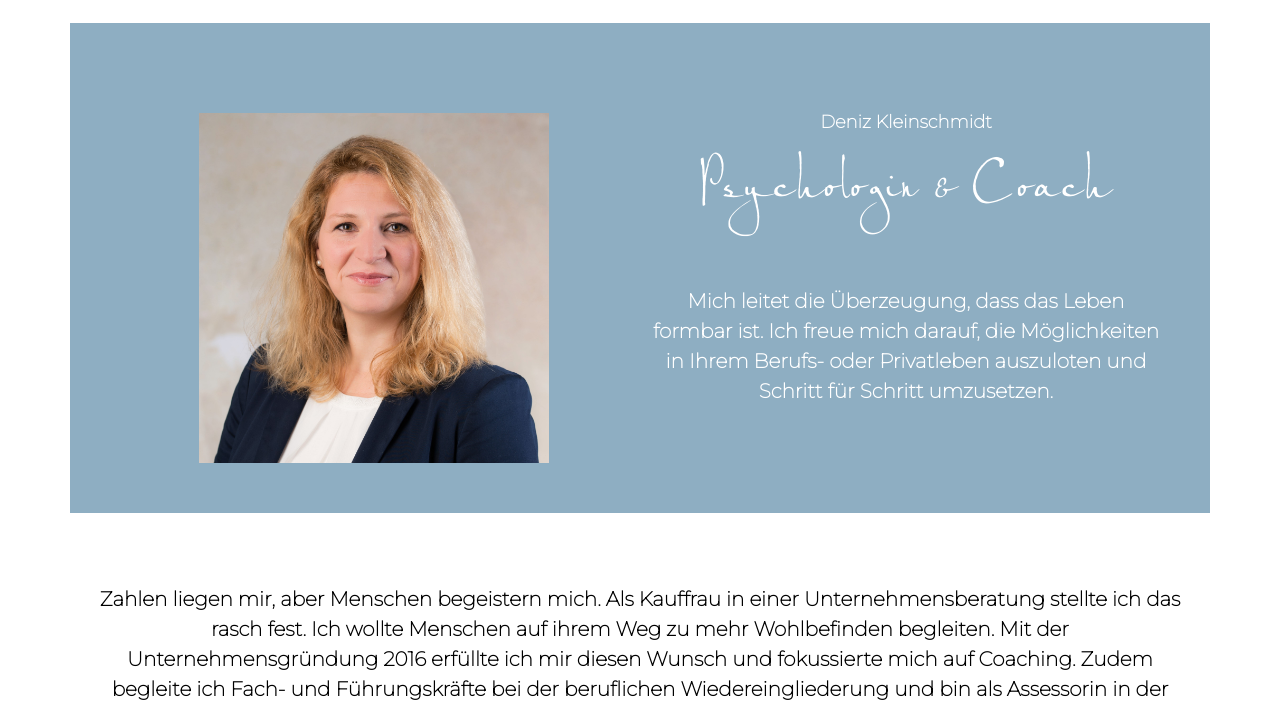
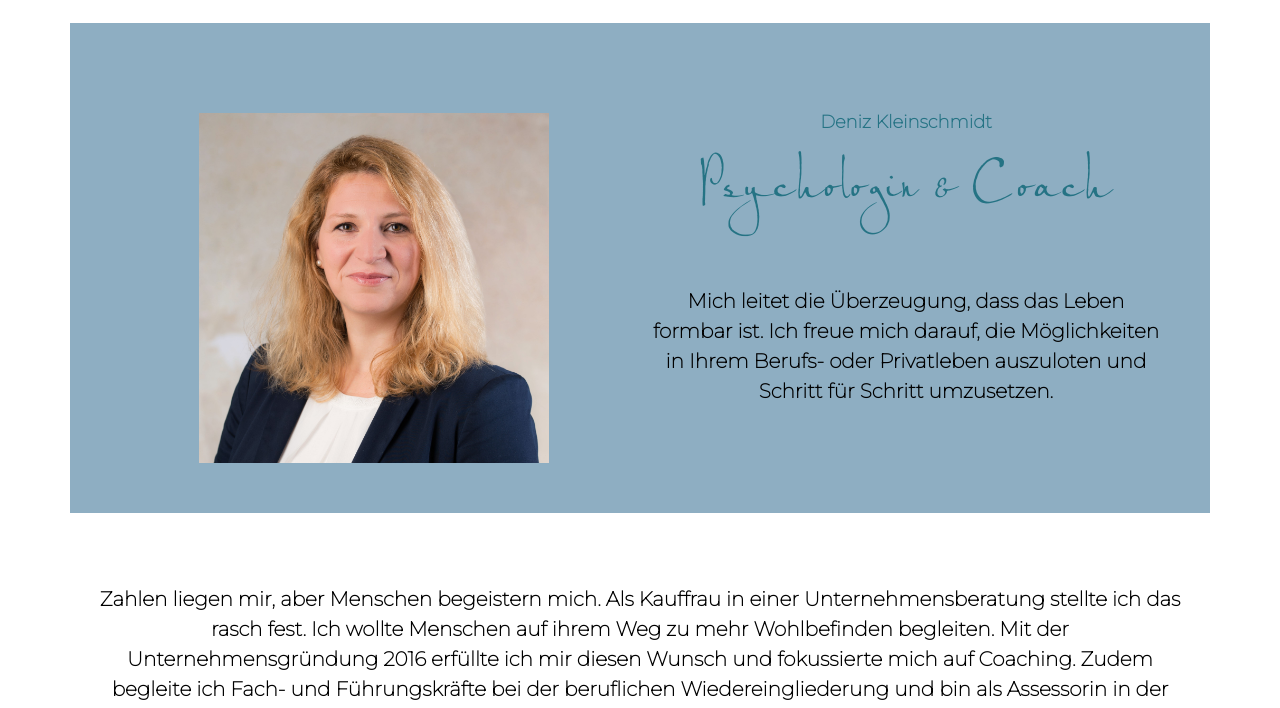
Before and after one commit to katrin-fe/deniz-kleinschmidt, a plain HTML site: page uebermich.html in a window 1280 px wide. Shown: the part 87-795 px from the top of the page. Drawn offline with nearby package versions, Linux system fonts and the light colour scheme; a web font is replaced by a local one.

Commit message:
color p über mich

```diff
--- a/uebermich.html
+++ b/uebermich.html
@@ -62,11 +62,11 @@
               </div>
             <div class="col-md-6">
                 <div>
-                <h1 class="pb-0 mb-0 text-white">Deniz Kleinschmidt</h1></br>
-                <h2 class="h2-uebermich text-white">Psychologin & Coach</h2>
+                <h1 class="pb-0 mb-0">Deniz Kleinschmidt</h1></br>
+                <h2 class="h2-uebermich">Psychologin & Coach</h2>
                  </div>
                 <div>
-                <p class="ps-0 pe-0 pt-5 text-white">Mich leitet die Überzeugung, dass das Leben formbar ist. Ich freue mich darauf,
+                <p class="ps-0 pe-0 pt-5">Mich leitet die Überzeugung, dass das Leben formbar ist. Ich freue mich darauf,
                     die Möglichkeiten in Ihrem Berufs- oder Privatleben auszuloten und Schritt für Schritt umzusetzen.
                 </p>
                 </div>
@@ -82,7 +82,7 @@
                 Weg zu mehr Wohlbefinden begleiten. Mit der Unternehmensgründung 2016 erfüllte ich mir
                 diesen Wunsch und fokussierte mich auf Coaching.
                 Zudem begleite ich Fach- und Führungskräfte bei der beruflichen Wiedereingliederung
-                und bin als Assessorin in der beruflichen Eignungsdiagnostik tätig.</br></br>
+                und bin als Assessorin in der beruflichen Eignungsdiagnostik tätig.</br></br></br>
             </p>
         </div>
 
```
